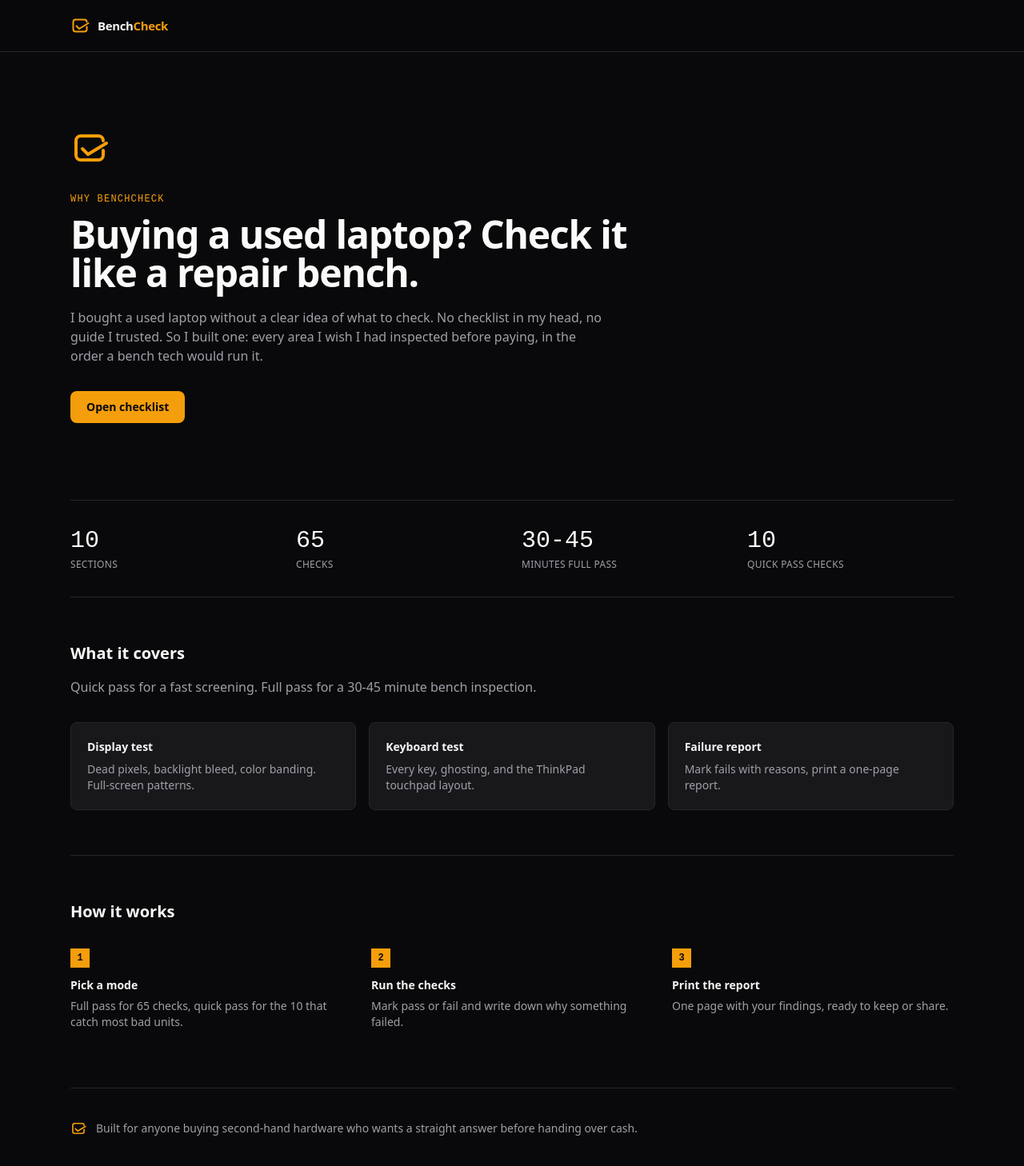
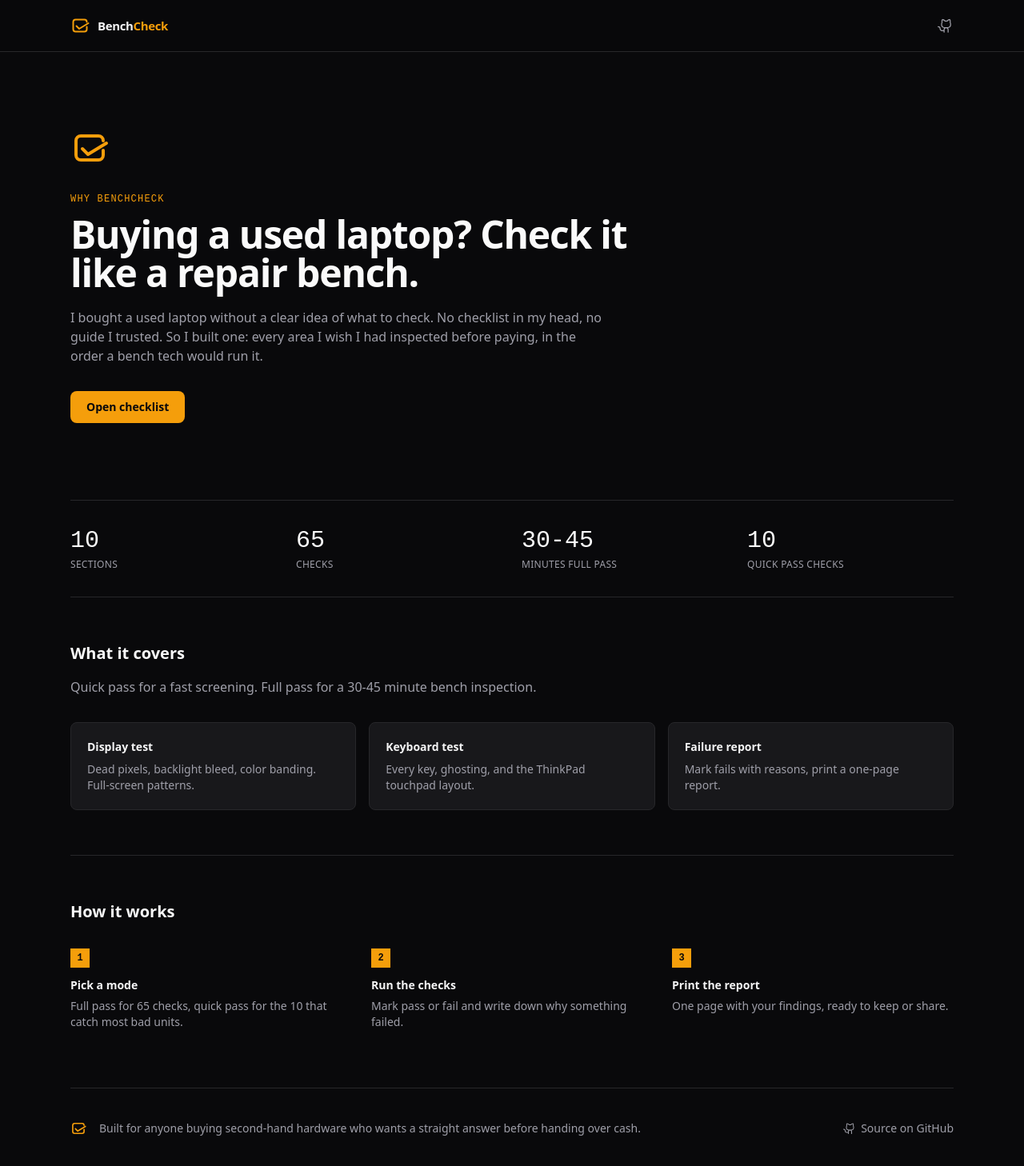
Before and after one commit to Richie-Z/BenchCheck, a React (Vite) app: page / in a window 1280 px wide. Shown: the top 1458 px of the page at 80% size. Built offline with nearby package versions, Linux system fonts and the light colour scheme.

Commit message:
feat: github repository link in header and splash footer

```diff
--- a/src/App.tsx
+++ b/src/App.tsx
@@ -1,4 +1,5 @@
 import { useEffect, useState } from 'react'
+import { GithubLogo } from '@phosphor-icons/react'
 import { ChecklistProvider, useChecklist } from './store'
 import { ChecklistPage } from './pages/ChecklistPage'
 import { DisplayTestPage } from './pages/DisplayTestPage'
@@ -83,6 +84,16 @@ function Header({ tab, onTab }: { tab: Tab; onTab: (t: Tab) => void }) {
             </div>
           </>
         )}
+
+        <a
+          href="https://github.com/Richie-Z/BenchCheck"
+          target="_blank"
+          rel="noopener noreferrer"
+          aria-label="GitHub repository"
+          className="ml-auto shrink-0 text-zinc-400 transition-colors hover:text-signal"
+        >
+          <GithubLogo size={20} weight="regular" />
+        </a>
       </div>
     </header>
   )
--- a/src/pages/SplashPage.tsx
+++ b/src/pages/SplashPage.tsx
@@ -1,3 +1,4 @@
+import { GithubLogo } from '@phosphor-icons/react'
 import { LogoMark } from '../App'
 
 const STATS: { value: string; label: string }[] = [
@@ -101,12 +102,21 @@ export function SplashPage({ onEnter }: { onEnter: () => void }) {
         </ol>
       </section>
 
-      <footer className="mt-4 flex items-center gap-3 border-t border-zinc-800 py-10">
+      <footer className="mt-4 flex items-center justify-between gap-4 border-t border-zinc-800 py-10">
         <LogoMark className="size-5 text-signal" />
         <p className="text-sm text-zinc-400">
           Built for anyone buying second-hand hardware who wants a straight answer before
           handing over cash.
         </p>
+        <a
+          href="https://github.com/Richie-Z/BenchCheck"
+          target="_blank"
+          rel="noopener noreferrer"
+          className="ml-auto flex items-center gap-1.5 text-sm text-zinc-400 transition-colors hover:text-signal"
+        >
+          <GithubLogo size={16} weight="regular" />
+          Source on GitHub
+        </a>
       </footer>
     </div>
   )
```
